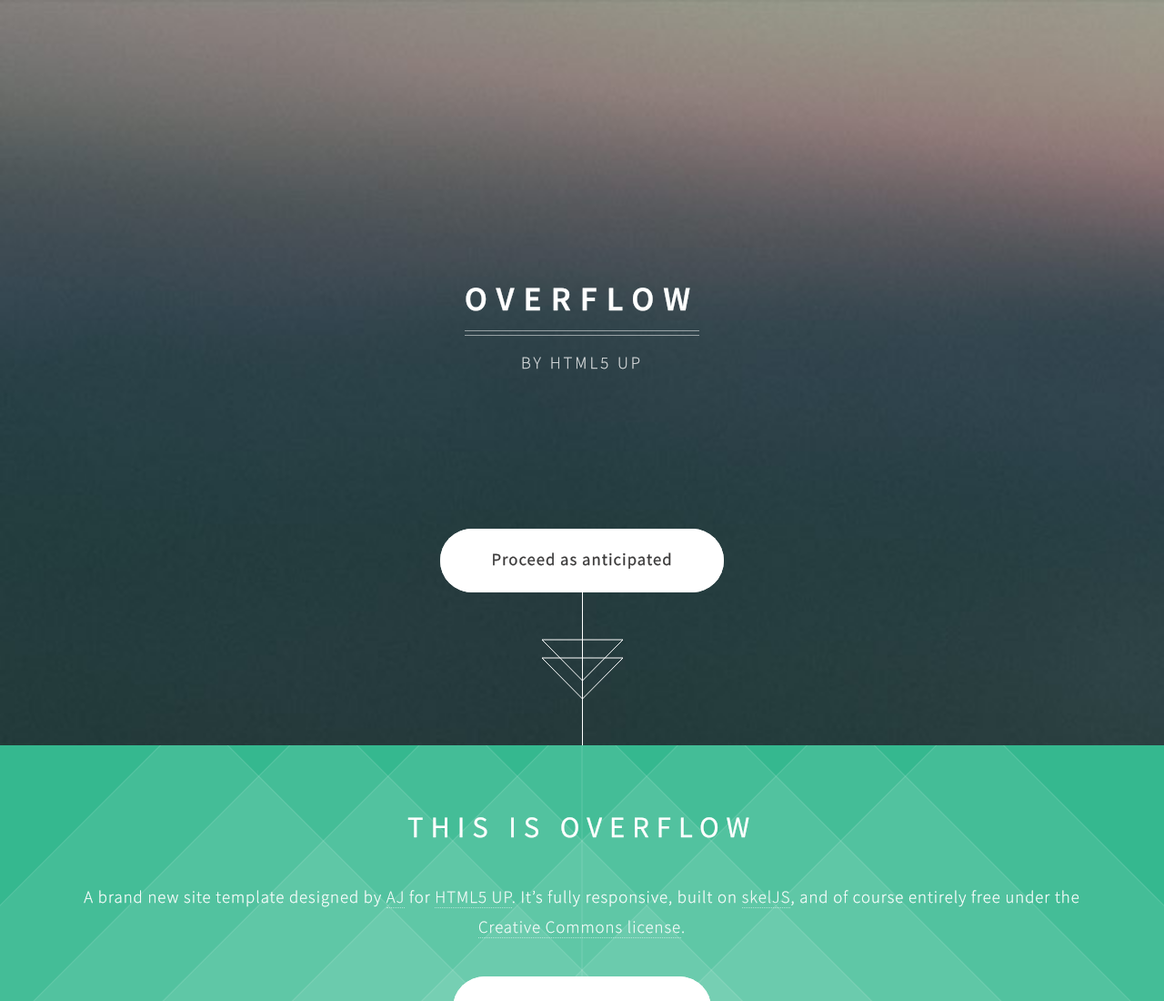
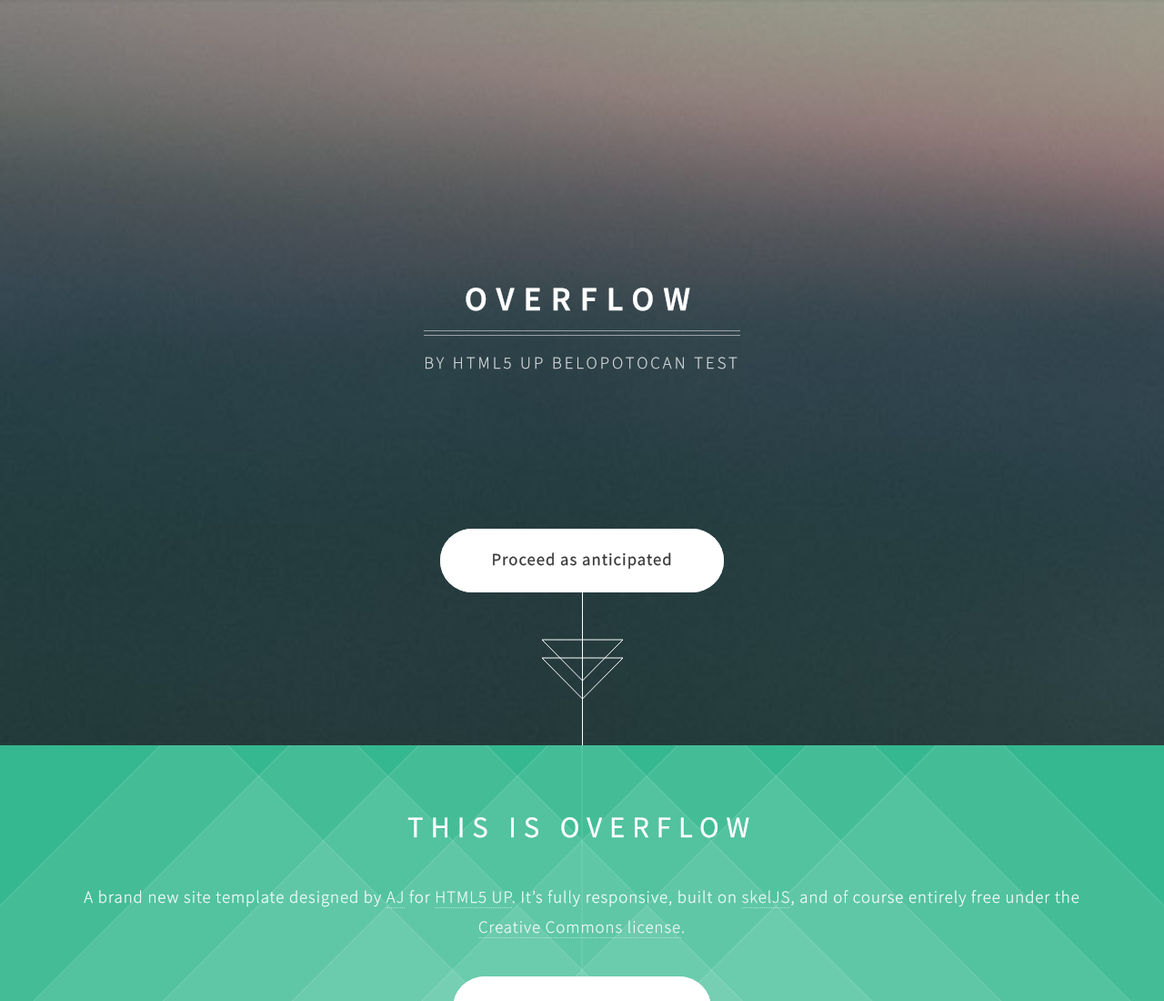
Before and after one commit to pb-test/overflow, a plain HTML site: page index.html in a window 1280 px wide. Shown: the top 1100 px of the page at 91% size. Drawn offline with Linux system fonts and the light colour scheme.

Commit message:
druhy commit

```diff
--- a/index.html
+++ b/index.html
@@ -28,7 +28,7 @@
 			<section id="header">
 				<header>
 					<h1>Overflow</h1>
-					<p>By HTML5 UP</p>
+					<p>By HTML5 UP BELOPOTOCAN TEST</p>
 				</header>
 				<footer>
 					<a href="#banner" class="button style2 scrolly scrolly-centered">Proceed as anticipated</a>
```
